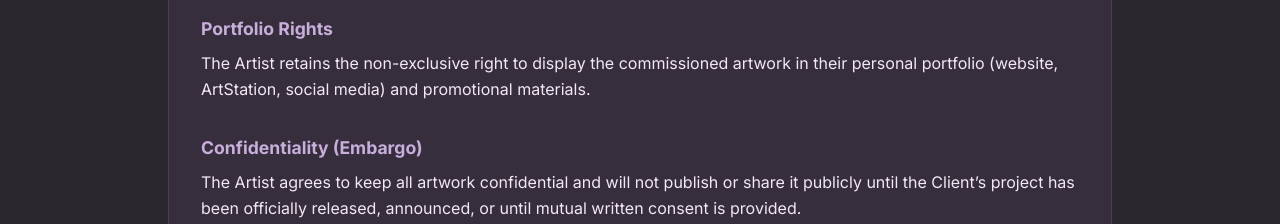
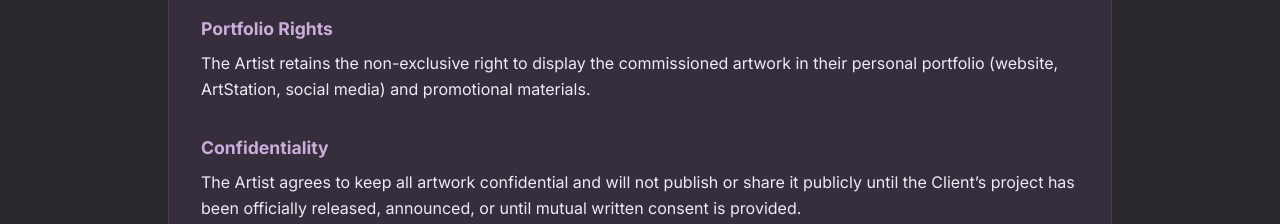
Before and after one commit to Kayframe-GA/Kayframe-GA.github.io, a Next.js app: page /commissions in a window 1280 px wide. Shown: the part 1580-1804 px from the top of the page. Built offline with nearby package versions, Linux system fonts and the light colour scheme.

Commit message:
change title confidentiality

```diff
--- a/app/translations.js
+++ b/app/translations.js
@@ -87,7 +87,7 @@ export const translations = {
       usageRightsText: "Upon full and final payment of the invoice, the Client is granted exclusive, worldwide, and unlimited commercial rights to use, modify, and distribute the final artwork.",
       portfolioRightsTitle: "Portfolio Rights",
       portfolioRightsText: "The Artist retains the non-exclusive right to display the commissioned artwork in their personal portfolio (website, ArtStation, social media) and promotional materials.",
-      confidentialityTitle: "Confidentiality (Embargo)",
+      confidentialityTitle: "Confidentiality",
       confidentialityText: "The Artist agrees to keep all artwork confidential and will not publish or share it publicly until the Client’s project has been officially released, announced, or until mutual written consent is provided.",
       creditTitle: "Credit & Authorship",
       creditText: "The Client agrees to appropriately credit the Artist (\u201CMonika 'Kay' Grabner \u2013 Character Concept/Sculpting\u201D) in the project's credits or promotional material where applicable and standard for the industry.",
```
